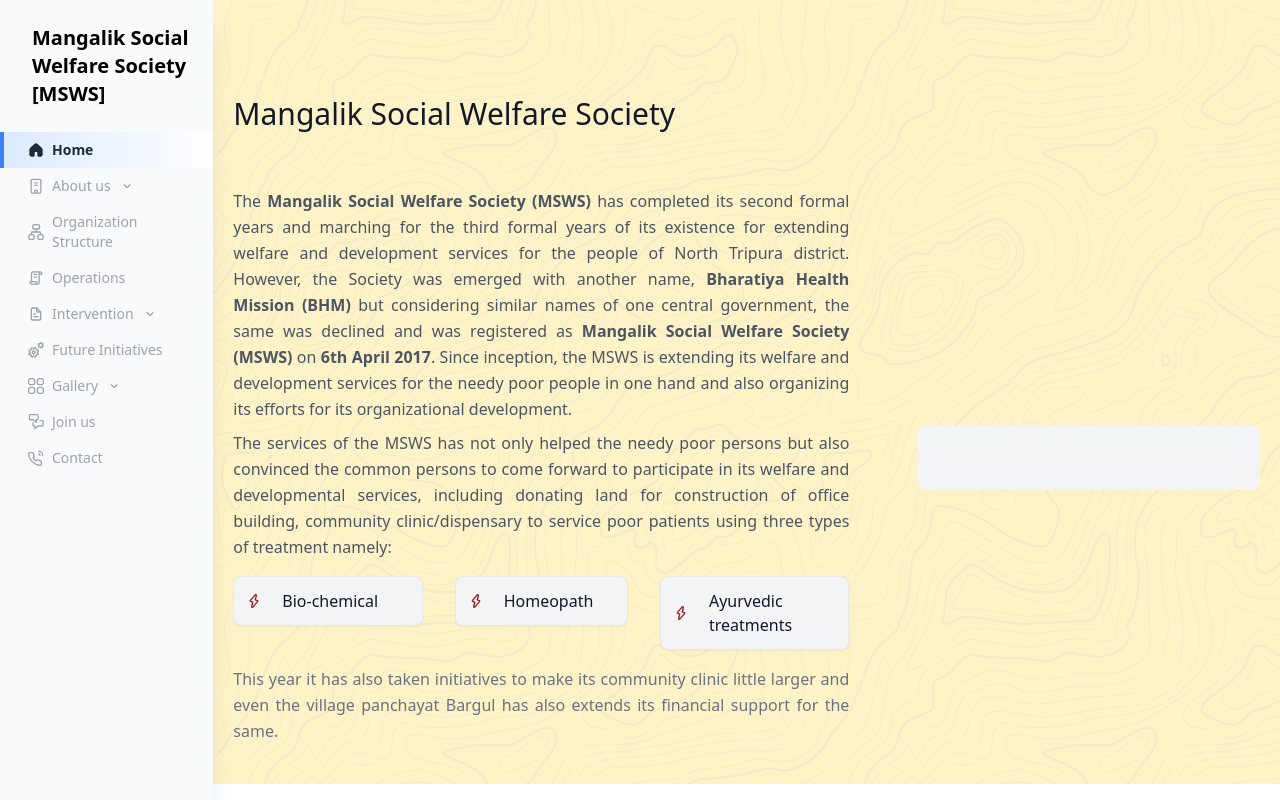
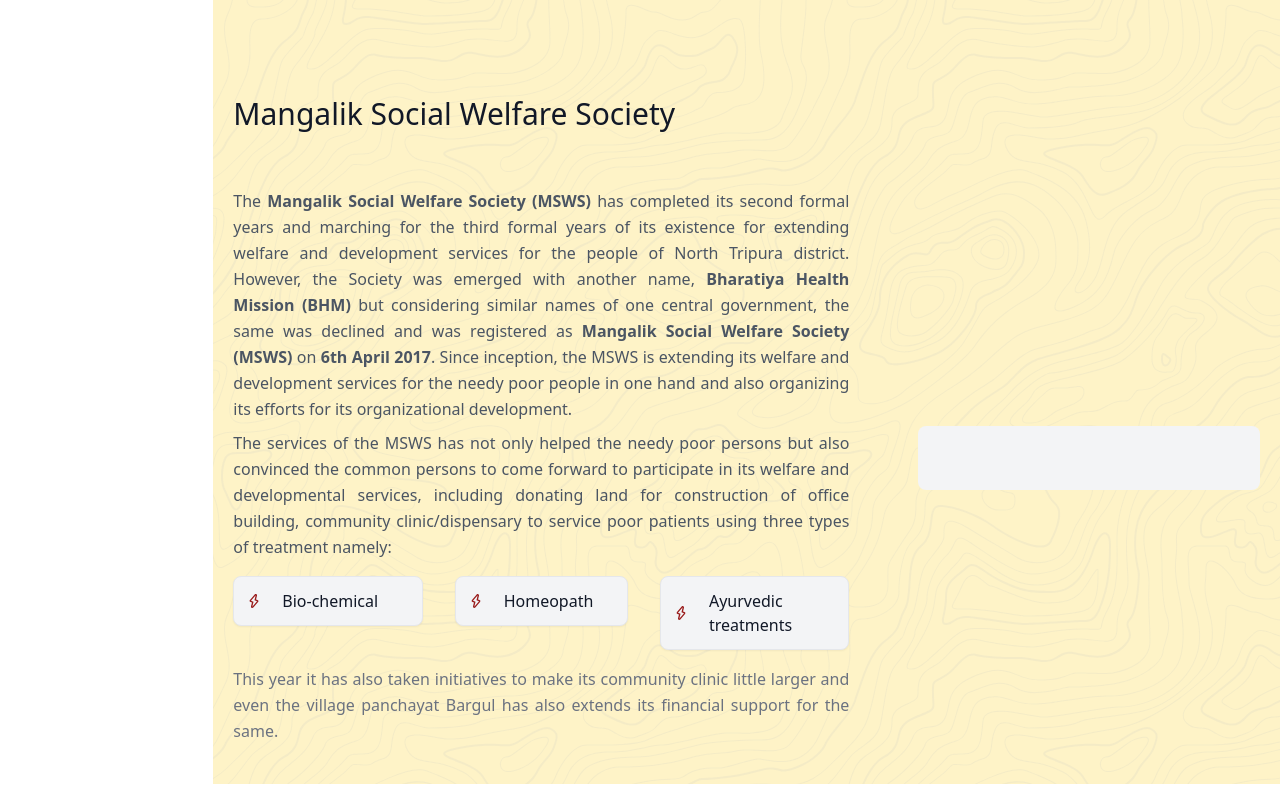
Before and after one commit to Personal-Hobbies/mangalik_social_welfare_society, a Nuxt app: page / in a window 1280 px wide. Shown: the top 800 px of the page. Built offline with nearby package versions, Linux system fonts and the light colour scheme.

Commit message:
added new link for organization profile

```diff
--- a/components/navbar/sidebar.vue
+++ b/components/navbar/sidebar.vue
@@ -1,5 +1,5 @@
 <template>
-	<div class="h-screen shadow-xl select-none">
+	<div class="h-screen shadow-xl select-none sm:hidden">
 		<div class="h-full bg-gray-50 overflow-y-auto overflow-x-hidden">
 			<div class="flex items-center justify-start pt-6 ml-8 cursor-pointer">
 				<p class="font-bold dark:text-white text-xl">
@@ -89,7 +89,7 @@ export default {
 				{ name: 'Our mission', icon: 'spark-g', link: '/about-us', active: true },
 				{ name: 'Governance', icon: 'spark-g', link: '/about-us/governance', active: false },
 			]},
-			{ name: 'Organization Structure', icon: 'orgchart-g', link: '/', active: false, submenu: false },
+			{ name: 'Organization Structure', icon: 'orgchart-g', link: '/organization', active: false, submenu: false },
 			{ name: 'Operations', icon: 'policy-g', link: '/', active: false, submenu: false },
 			{ name: 'Intervention', icon: 'document-g', link: '/', active: false, submenu: [
 				{ name: 'Health education program', icon: 'spark-g', link: '/', active: true },
```
